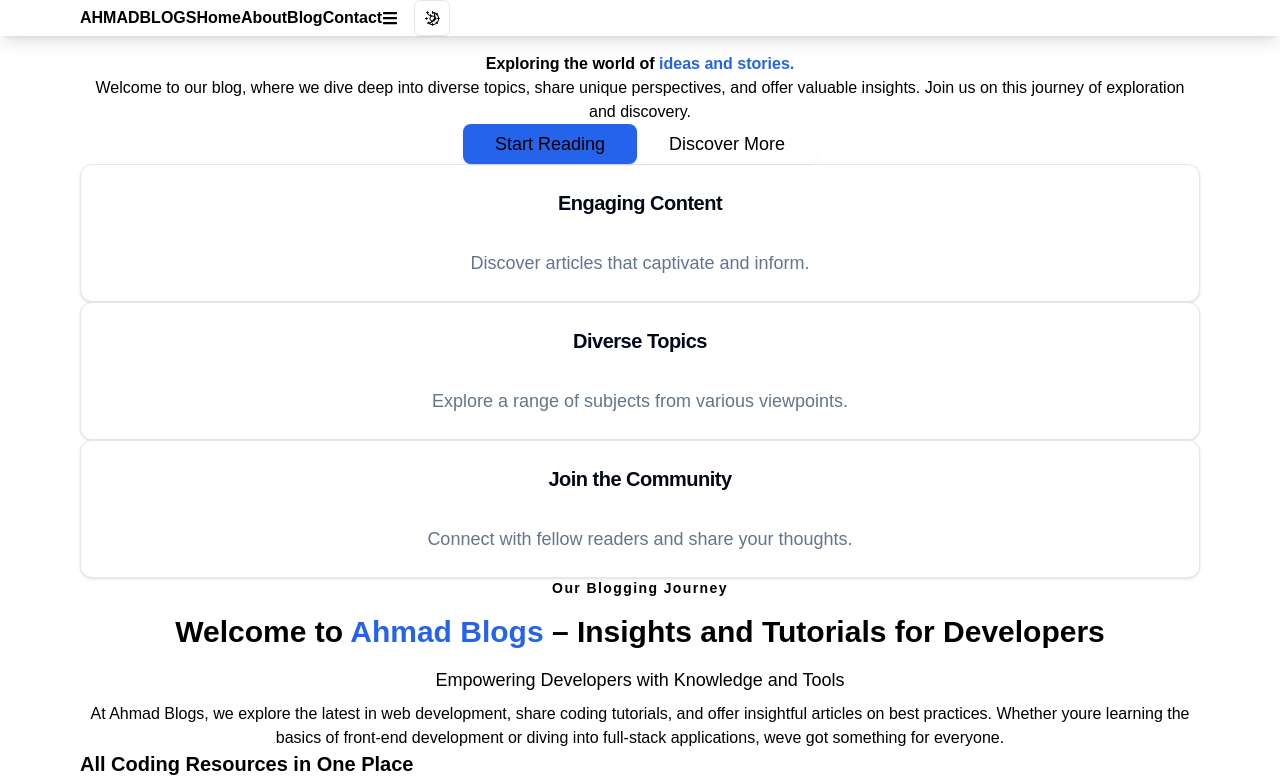
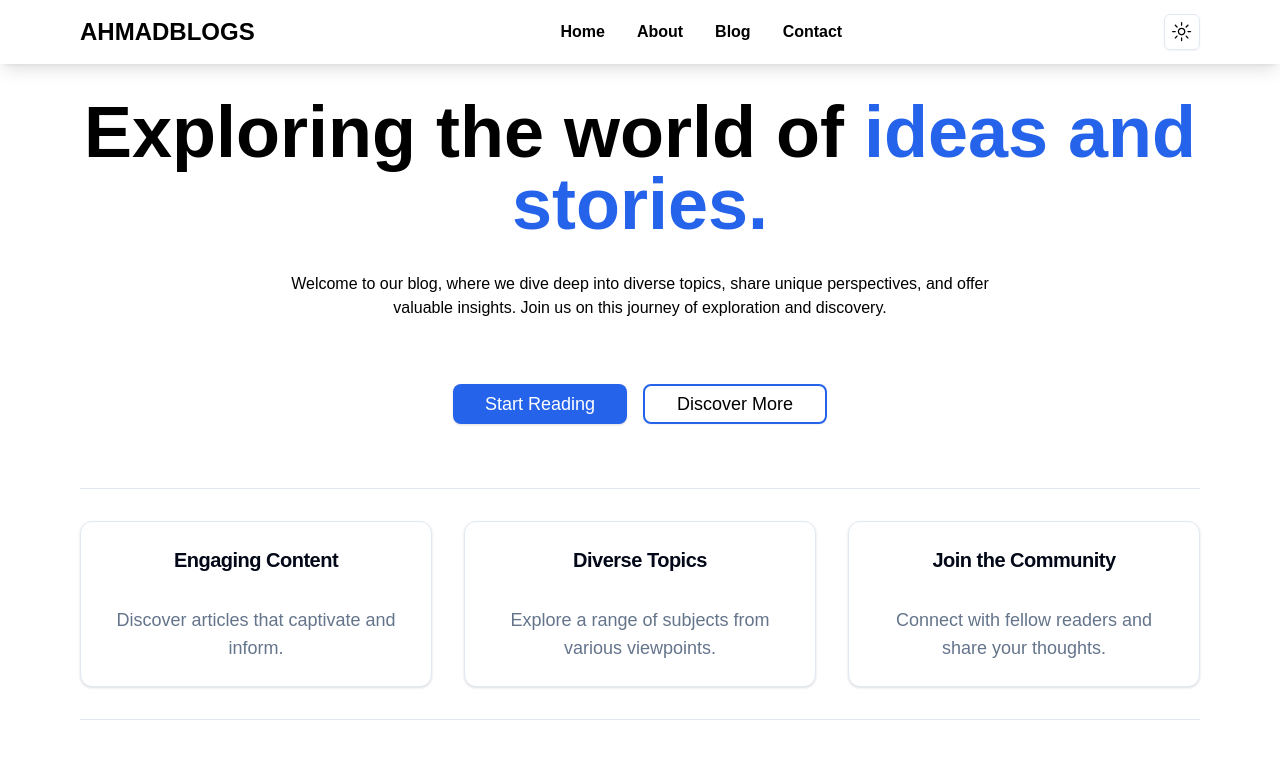
Before and after one commit to Ahmad-code077/Nextjs-Blog, a Next.js app: page / in a window 1280 px wide. Shown: the top 782 px of the page. Built offline with nearby package versions, Linux system fonts and the light colour scheme.

Commit message:
Update changes

```diff
--- a/tailwind.config.js
+++ b/tailwind.config.js
@@ -3,7 +3,8 @@ module.exports = {
   darkMode: ['class'],
   content: [
     './pages/**/*.{js,ts,jsx,tsx,mdx}',
-    './components/**/*.{js,ts,jsx,tsx,mdx}',
+    './components/**/*.{js,ts,jsx,tsx,mdx}', // lowercase "components"
+    './Component/**/*.{js,ts,jsx,tsx,mdx}', // capitalized "Component"
     './app/**/*.{js,ts,jsx,tsx,mdx}',
   ],
   theme: {
```
